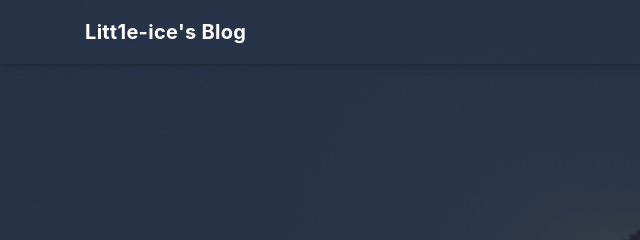
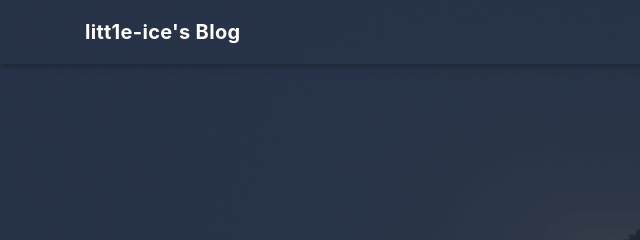
Before and after one commit to litt1e-ice/litt1e-ice.github.io, a plain HTML site: page index.html in a window 1280 px wide. Shown: the top 240 px of the page, 0-640 px from the left. Drawn offline with nearby package versions, Linux system fonts and the light colour scheme; some packages are replaced by stand-ins of ours; a script that the page names is missing; a small style sheet from the web is missing.

Commit message:
Site updated: 2024-11-05 00:33:52

```diff
--- a/index.html
+++ b/index.html
@@ -87,7 +87,7 @@
   <nav id="navbar" class="navbar fixed-top  navbar-expand-lg navbar-dark scrolling-navbar">
   <div class="container">
     <a class="navbar-brand" href="/">
-      <strong>Litt1e-ice&#39;s Blog</strong>
+      <strong>litt1e-ice&#39;s Blog</strong>
     </a>
 
     <button id="navbar-toggler-btn" class="navbar-toggler" type="button" data-toggle="collapse"
```
Also changed, not shown: 2024/11/04/2024强网杯复现wp/index.html (+1 -1 lines), 2024/11/04/开启我的博客之旅/index.html (+1 -1 lines), 404.html (+1 -1 lines), archives/2024/11/index.html (+1 -1 lines), archives/2024/index.html (+1 -1 lines), archives/index.html (+1 -1 lines), categories/ctf/index.html (+1 -1 lines), categories/index.html (+1 -1 lines), categories/日记/index.html (+1 -1 lines), links/index.html (+1 -1 lines), tags/ctf/index.html (+1 -1 lines), tags/index.html (+1 -1 lines), tags/web/index.html (+1 -1 lines), tags/记录/index.html (+1 -1 lines).
